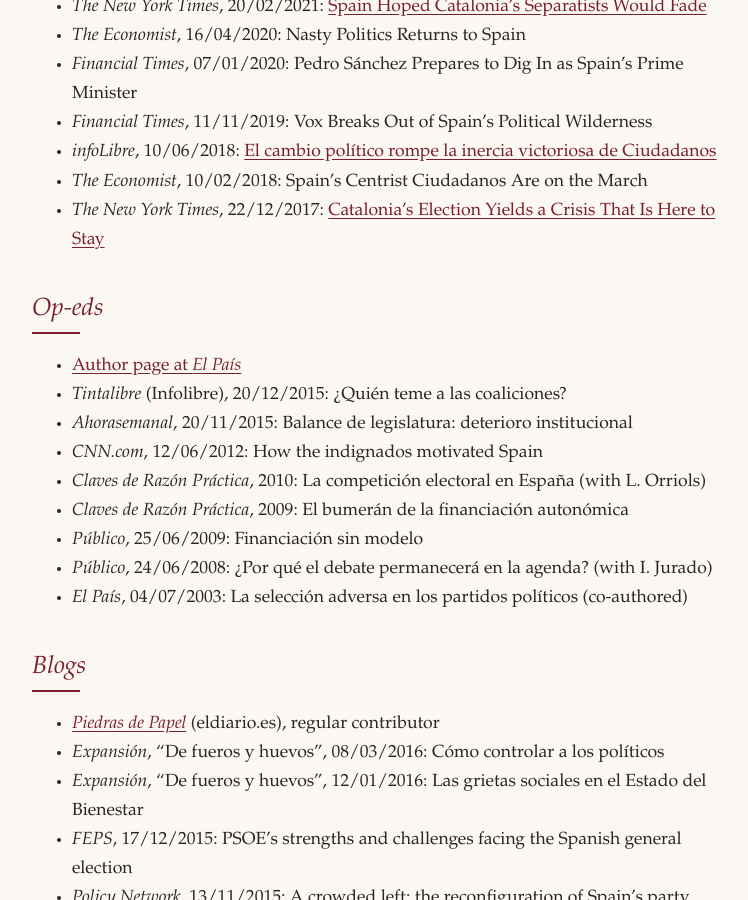
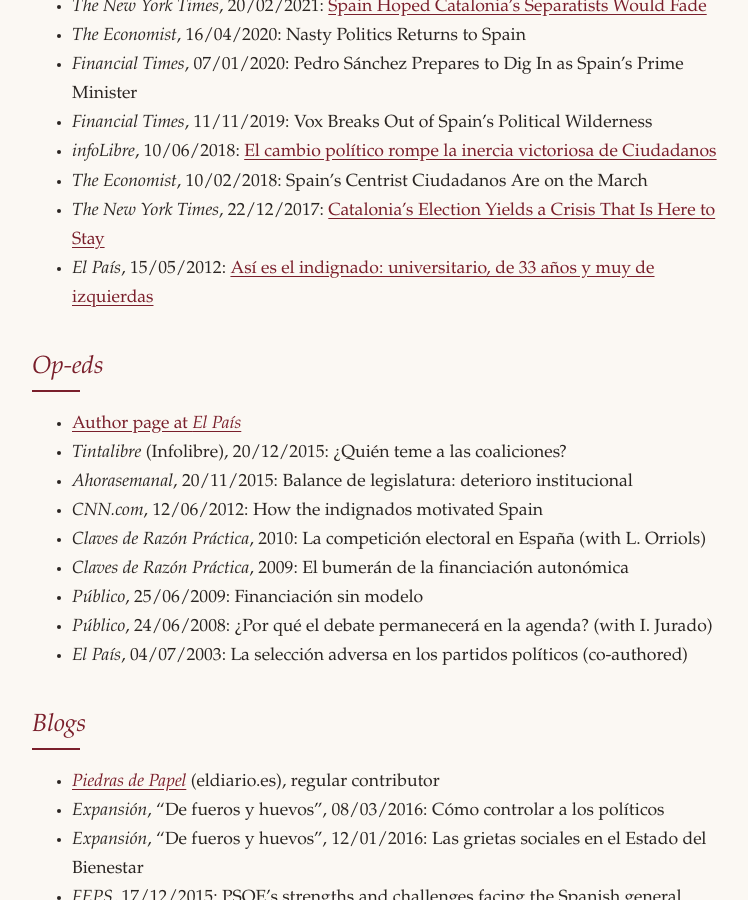
Before and after one commit to sandraleonalfonso/Sandra-Leon, a Jekyll site: the page built from engagement.md, in a window 1280 px wide and 900 px high, scrolled down 1728 px. Shown: the whole window, without its empty margins (260-1008 px from the left). Built offline with Jekyll 4.4.1, drawn with Linux system fonts in a browser that asks for light colours.

Commit message:
Engagement: add 2012 El País quote
Co-Authored-By: Claude Opus 5.5 (1M context) <noreply@anthropic.com>
Claude-Session: https://claude.ai/code/session_01Csi1G9zYbePJE1osHYZ3KG

```diff
--- a/engagement.md
+++ b/engagement.md
@@ -48,6 +48,7 @@ Quoted in:
 - *infoLibre*, 10/06/2018: [El cambio político rompe la inercia victoriosa de Ciudadanos](https://www.infolibre.es/politica/cambio-politico-rompe-inercia-victoriosa-ciudadanos_1_1159395.html)
 - *The Economist*, 10/02/2018: Spain's Centrist Ciudadanos Are on the March
 - *The New York Times*, 22/12/2017: [Catalonia's Election Yields a Crisis That Is Here to Stay](https://www.nytimes.com/2017/12/22/world/europe/catalonia-election-spain.html)
+- *El País*, 15/05/2012: [Así es el indignado: universitario, de 33 años y muy de izquierdas](https://elpais.com/politica/2012/05/14/actualidad/1337005195_251451.html)
 
 ## Op-eds
 
```
